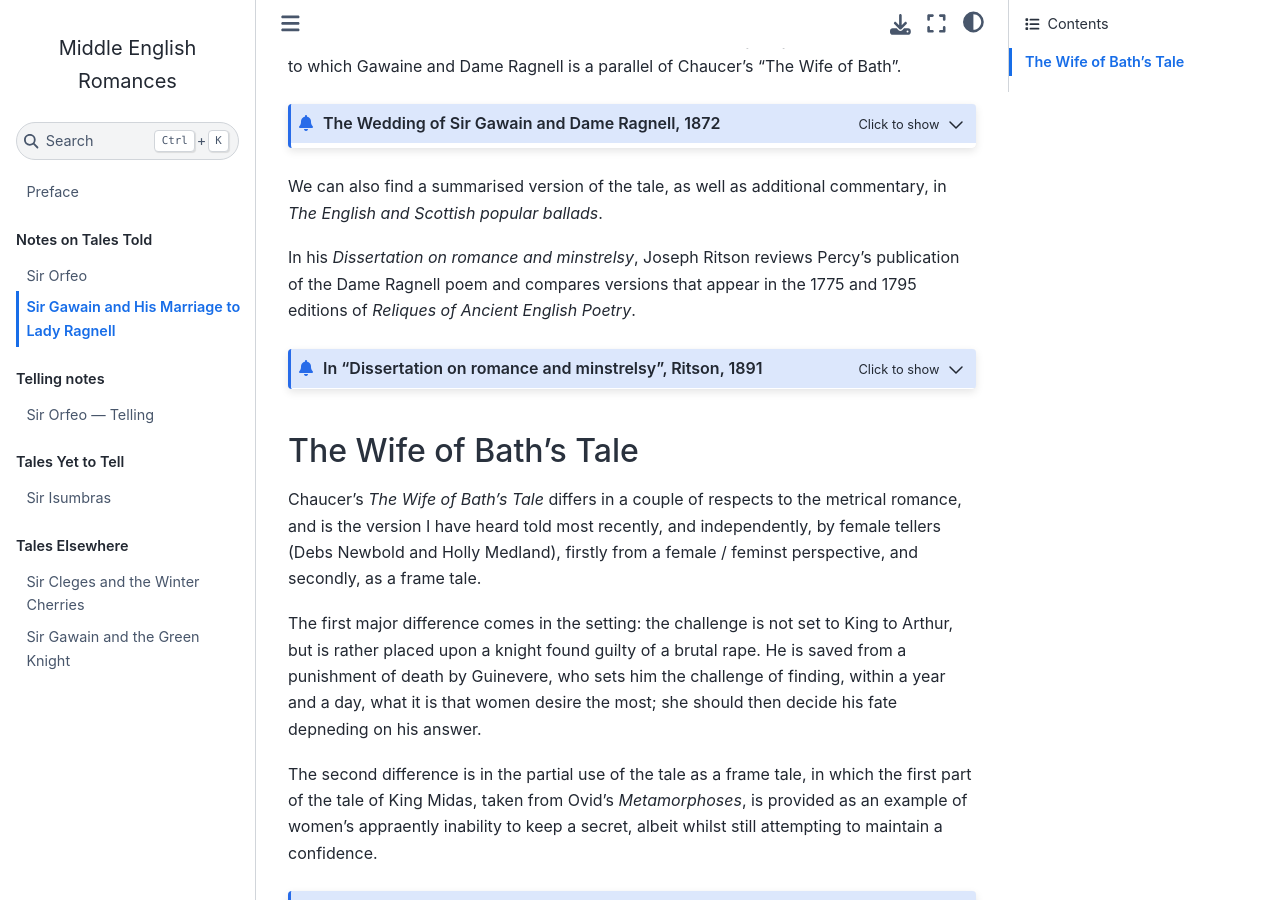
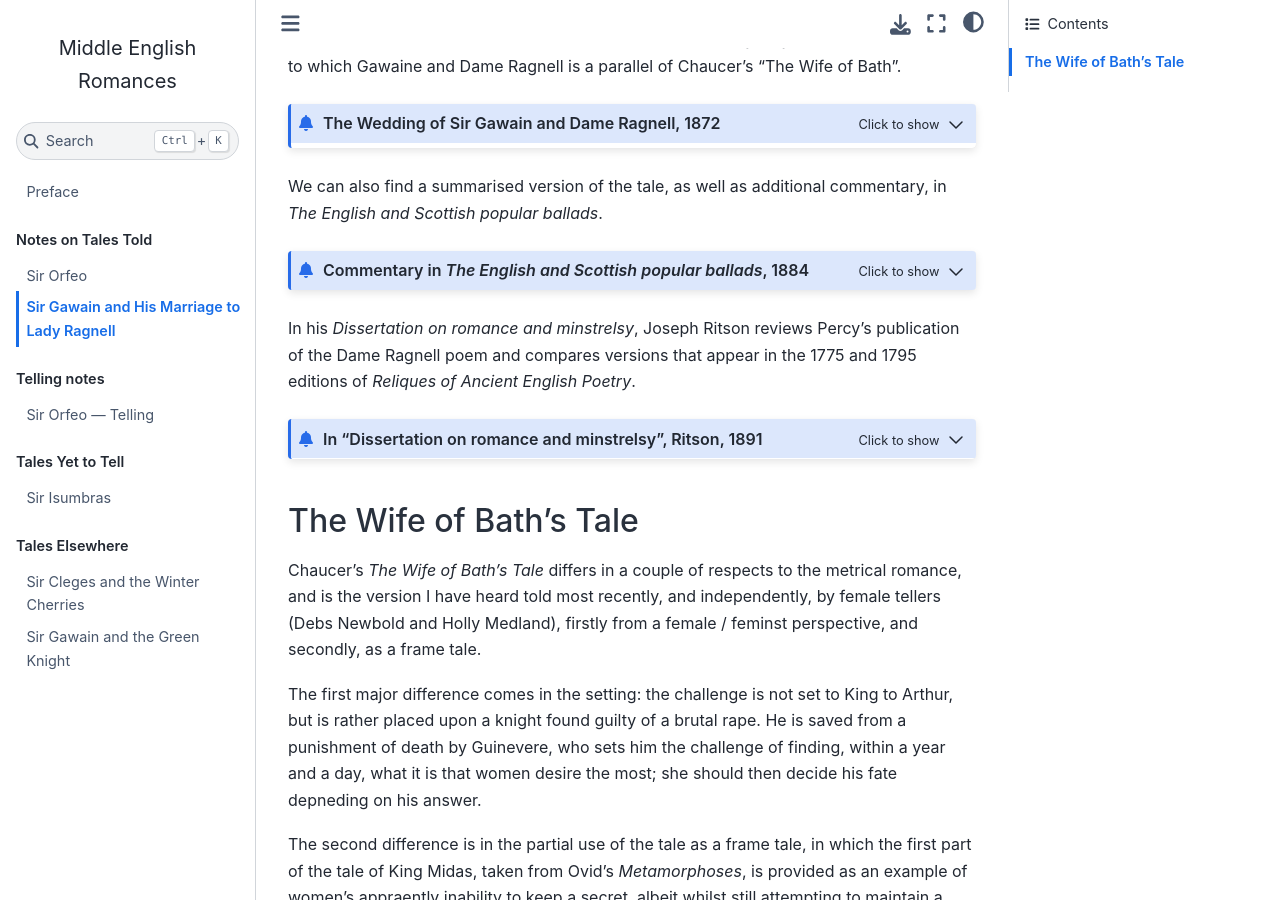
Before and after one commit to psychemedia/middle-english-romances, a Jupyter Book: the page built from gawain_ragnell_sovereignty.md, in a window 1280 px wide and 900 px high, scrolled down 1836 px. Built offline with Jupyter Book 1.0.4 settings and Sphinx 7.4.7 and the Sphinx Book theme 1.1.4, drawn with Linux system fonts in a browser that asks for light colours.

Commit message:
Update gawain_ragnell_sovereignty.md

````diff
--- a/gawain_ragnell_sovereignty.md
+++ b/gawain_ragnell_sovereignty.md
@@ -1769,7 +1769,9 @@ To Sir Gawaine and his lady gay.
 
 We can also find a summarised version of the tale, as well as additional commentary, in *The English and Scottish popular ballads*.
 
-```{admonition}
+```{admonition} Commentary in *The English and Scottish popular ballads*, 1884
+:class: dropdown
+
 https://archive.org/details/englishscottishp12chilrich/page/288/mode/2up
 
 The English and Scottish popular ballads
````
